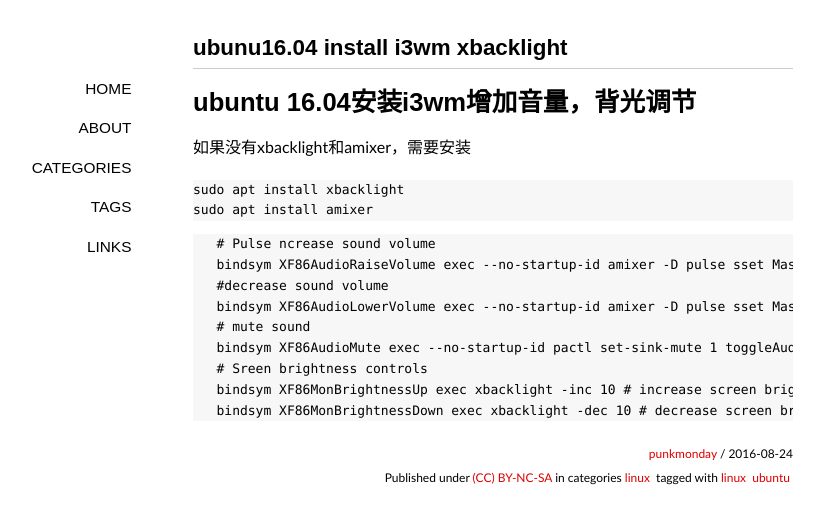
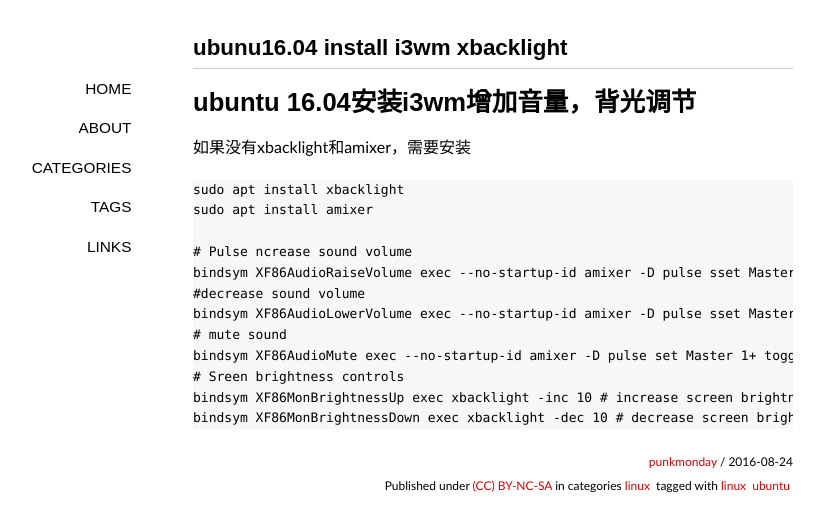
Before and after one commit to punkmonday/punkmonday.github.io, a Jekyll site: the page built from _posts/2016-08-24-linux-i3wm.md, in a window 1280 px wide. Shown: the top 532 px of the page, without its empty margins (147-971 px from the left). Built offline with Jekyll 4.4.1, drawn with Linux system fonts in a browser that asks for light colours; some web fonts are replaced; comment, search, counter and statistics services are not loaded.

Commit message:
Updated 2016-08-24-linux-i3wm.md

````diff
--- a/_posts/2016-08-24-linux-i3wm.md
+++ b/_posts/2016-08-24-linux-i3wm.md
@@ -16,16 +16,14 @@
 ```
 sudo apt install xbacklight
 sudo apt install amixer
+
+# Pulse ncrease sound volume
+bindsym XF86AudioRaiseVolume exec --no-startup-id amixer -D pulse sset Master 5%+
+#decrease sound volume
+bindsym XF86AudioLowerVolume exec --no-startup-id amixer -D pulse sset Master 5%-
+# mute sound
+bindsym XF86AudioMute exec --no-startup-id amixer -D pulse set Master 1+ toggle
+# Sreen brightness controls
+bindsym XF86MonBrightnessUp exec xbacklight -inc 10 # increase screen brightness
+bindsym XF86MonBrightnessDown exec xbacklight -dec 10 # decrease screen brightness
 ```
-
-```
-   # Pulse ncrease sound volume
-   bindsym XF86AudioRaiseVolume exec --no-startup-id amixer -D pulse sset Master 5%+
-   #decrease sound volume
-   bindsym XF86AudioLowerVolume exec --no-startup-id amixer -D pulse sset Master 5%-
-   # mute sound
-   bindsym XF86AudioMute exec --no-startup-id pactl set-sink-mute 1 toggleAudio controls
-   # Sreen brightness controls
-   bindsym XF86MonBrightnessUp exec xbacklight -inc 10 # increase screen brightness
-   bindsym XF86MonBrightnessDown exec xbacklight -dec 10 # decrease screen brightness
-```
````
